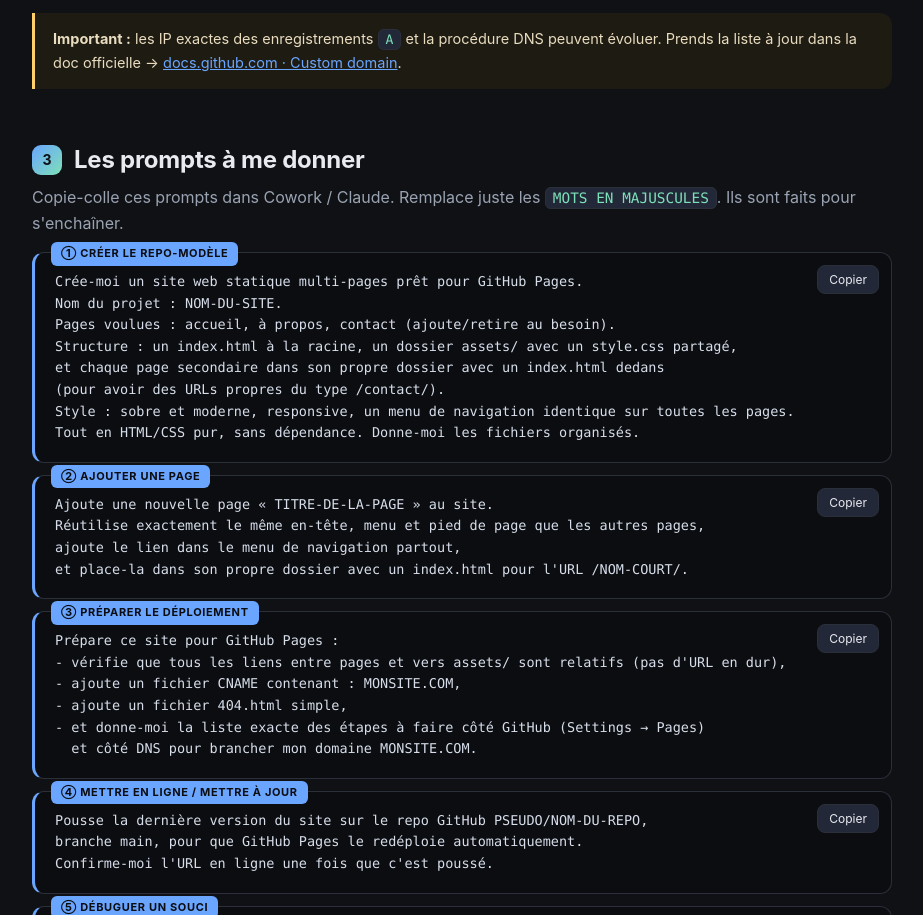
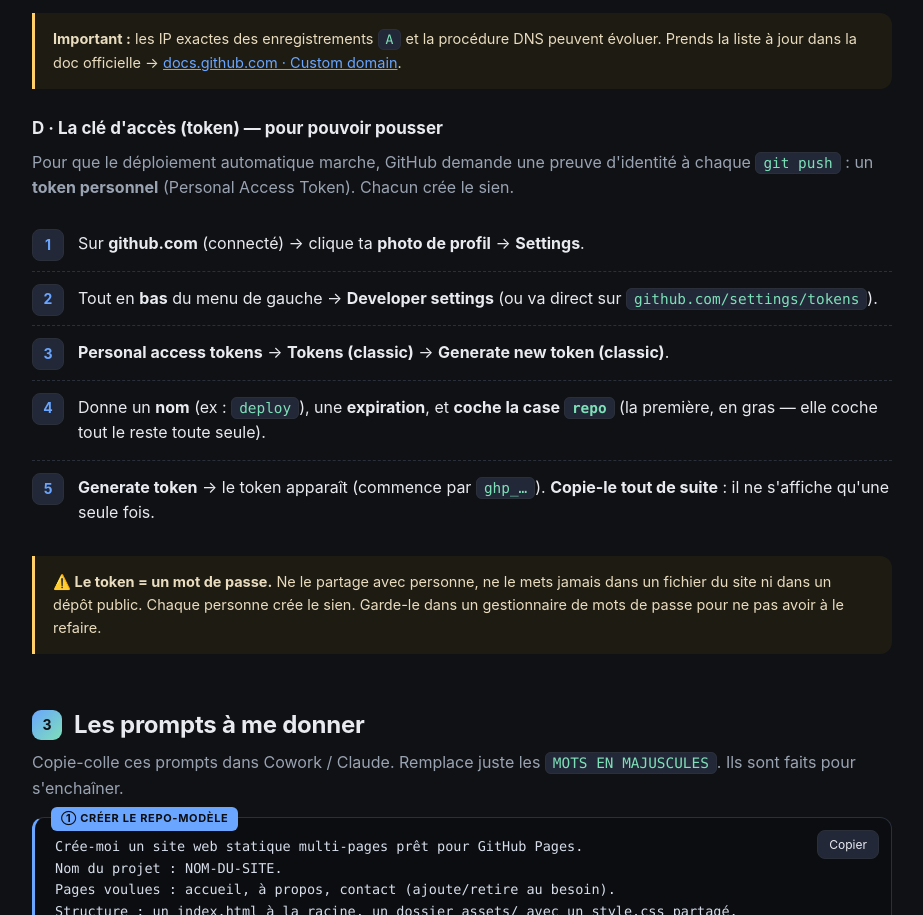
Before and after one commit to DpixM/cnc, a plain HTML site: page guide.html in a window 1280 px wide. Shown: the part 1956-2871 px from the top of the page, without its empty margins (178-1101 px from the left). Drawn offline with Linux system fonts and the light colour scheme.

Commit message:
guide: ajout section clé d'accès (token GitHub)

```diff
--- a/guide.html
+++ b/guide.html
@@ -137,6 +137,17 @@
   </ol>
   <div class="note"><strong>Important :</strong> les IP exactes des enregistrements <code class="inl">A</code> et la procédure DNS peuvent évoluer. Prends la liste à jour dans la doc officielle → <a href="https://docs.github.com/pages/configuring-a-custom-domain-for-your-github-pages-site">docs.github.com · Custom domain</a>.</div>
 
+  <h3>D · La clé d'accès (token) — pour pouvoir pousser</h3>
+  <p class="lead">Pour que le déploiement automatique marche, GitHub demande une preuve d'identité à chaque <code class="inl">git push</code> : un <strong>token personnel</strong> (Personal Access Token). Chacun crée le sien.</p>
+  <ol class="steps">
+    <li>Sur <strong>github.com</strong> (connecté) → clique ta <strong>photo de profil</strong> → <strong>Settings</strong>.</li>
+    <li>Tout en <strong>bas</strong> du menu de gauche → <strong>Developer settings</strong> (ou va direct sur <code class="inl">github.com/settings/tokens</code>).</li>
+    <li><strong>Personal access tokens</strong> → <strong>Tokens (classic)</strong> → <strong>Generate new token (classic)</strong>.</li>
+    <li>Donne un <strong>nom</strong> (ex : <code class="inl">deploy</code>), une <strong>expiration</strong>, et <strong>coche la case <code class="inl">repo</code></strong> (la première, en gras — elle coche tout le reste toute seule).</li>
+    <li><strong>Generate token</strong> → le token apparaît (commence par <code class="inl">ghp_…</code>). <strong>Copie-le tout de suite</strong> : il ne s'affiche qu'une seule fois.</li>
+  </ol>
+  <div class="note"><strong>⚠️ Le token = un mot de passe.</strong> Ne le partage avec personne, ne le mets jamais dans un fichier du site ni dans un dépôt public. Chaque personne crée le sien. Garde-le dans un gestionnaire de mots de passe pour ne pas avoir à le refaire.</div>
+
   <!-- 3 -->
   <h2><span class="n">3</span> Les prompts à me donner</h2>
   <p class="lead">Copie-colle ces prompts dans Cowork / Claude. Remplace juste les <code class="inl">MOTS EN MAJUSCULES</code>. Ils sont faits pour s'enchaîner.</p>
```
